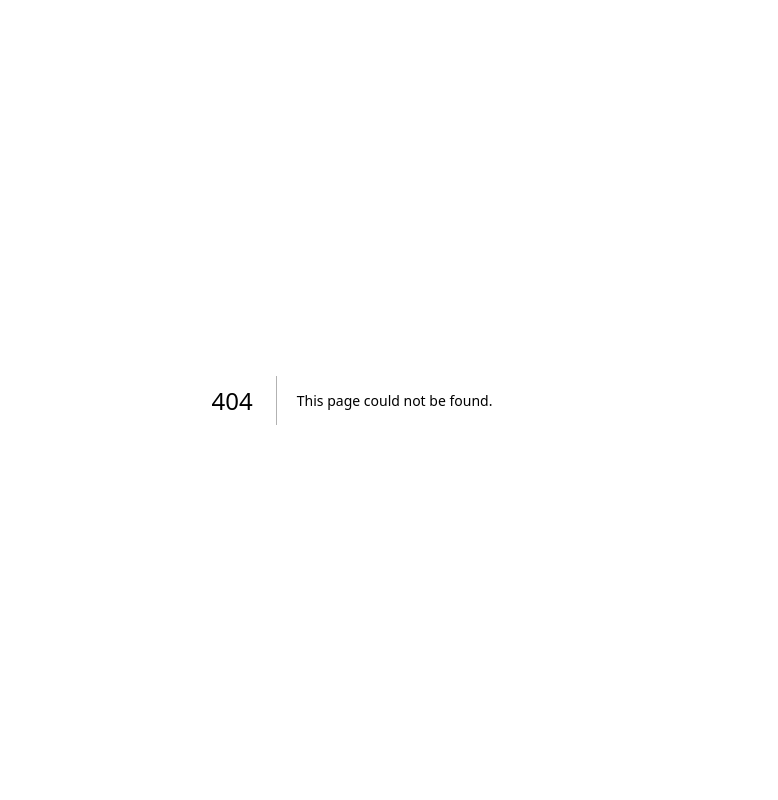
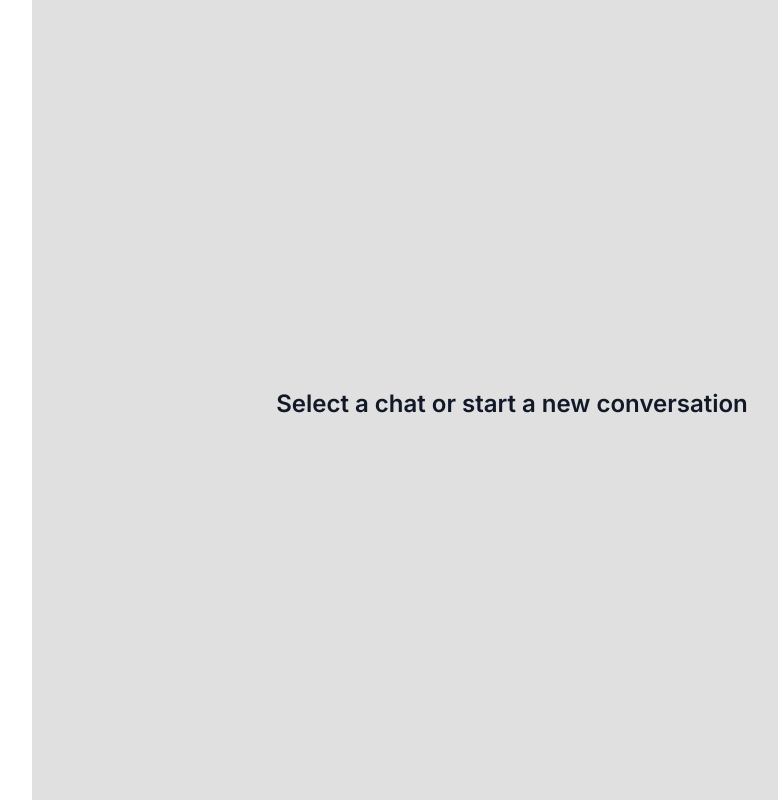
Before and after one commit to maritocuate/messenger, a Next.js app: page /users in a window 1280 px wide. Before the commit this address had no page. Shown: the whole page, without its empty margins (288-1066 px from the left). Built offline with nearby package versions, Linux system fonts and the light colour scheme.

Commit message:
chore: emptystate component

```diff
--- a/app/(site)/components/AuthForm/index.tsx
+++ b/app/(site)/components/AuthForm/index.tsx
@@ -1,6 +1,6 @@
 'use client'
 import './styles.scss'
-import { useCallback, useState } from "react"
+import { useCallback, useEffect, useState } from "react"
 import { BsGithub, BsGoogle } from 'react-icons/bs'
 import { FieldValues, SubmitHandler, useForm } from "react-hook-form"
 
@@ -9,13 +9,22 @@ import Button from '@/app/components/Button'
 import AuthSocialButton from '../AuthSocialButton'
 import axios from 'axios'
 import { toast } from 'react-hot-toast'
-import { signIn } from 'next-auth/react'
+import { signIn, useSession } from 'next-auth/react'
+import { useRouter } from 'next/navigation'
 
 type Variant = 'LOGIN' | 'REGISTER'
 
 const AuthForm = () => {
+    const session = useSession()
+    const router = useRouter()
     const [variant, setVariant] = useState<Variant>('LOGIN')
     const [loading, setLoading] = useState(false)
+
+    useEffect(() => {
+        if(session?.status === 'authenticated') {
+            router.push('/users')
+        }
+    }, [session?.status, router])
 
     const toggleVariant = useCallback(() => {
         if(variant === 'LOGIN') setVariant('REGISTER')
@@ -57,6 +66,7 @@ const AuthForm = () => {
 
         if(variant === 'REGISTER') {
             axios.post('/api/register', data)
+            .then(() => signIn('credentials', data))
             .catch(() => toast.error('Something went wrong!'))
             .finally(() => setLoading(false))
         }
--- /dev/null
+++ b/app/components/EmptyState/index.tsx
@@ -0,0 +1,15 @@
+import './styles.scss'
+
+const EmptyState = () => {
+    return (
+      <div className="emptystate sm:px-6 lg:px-8 lg:py-6">
+        <div className="emptystate--text">
+          <h3 className="mt-2 text-2xl font-semibold text-gray-900">
+            Select a chat or start a new conversation
+          </h3>
+        </div>
+      </div>
+    );
+  }
+
+  export default EmptyState;
--- /dev/null
+++ b/app/components/EmptyState/styles.scss
@@ -0,0 +1,17 @@
+@import '../../index.scss';
+
+.emptystate {
+    display: flex;
+    justify-content: center;
+    align-items: center;
+    padding: 1rem 2rem;
+    height: 100%;
+    background-color: $Grey-Light;
+
+    &--text {
+        display: flex;
+        flex-direction: column;
+        text-align: center;
+        align-items: center;
+    }
+}
--- /dev/null
+++ b/app/context/AuthContext.tsx
@@ -0,0 +1,13 @@
+"use client";
+
+import { SessionProvider } from "next-auth/react"
+
+export interface AuthContextProps {
+  children: React.ReactNode
+}
+
+export default function AuthContext({
+  children
+}: AuthContextProps) {
+  return <SessionProvider>{children}</SessionProvider>
+}
--- a/app/layout.tsx
+++ b/app/layout.tsx
@@ -2,6 +2,7 @@ import './globals.css'
 import type { Metadata } from 'next'
 import { Inter } from 'next/font/google'
 import ToasterContext from './context/ToasterContext'
+import AuthContext from './context/AuthContext'
 
 import './globals.css'
 
@@ -20,8 +21,10 @@ export default function RootLayout({
   return (
     <html lang="en">
       <body className={inter.className}>
-        <ToasterContext />
-        {children}
+        <AuthContext>
+          <ToasterContext />
+          {children}
+        </AuthContext>
       </body>
     </html>
   )
--- /dev/null
+++ b/app/users/page.tsx
@@ -0,0 +1,11 @@
+import EmptyState from '../components/EmptyState'
+
+const People = () => {
+  return (
+    <div className="hidden lg:block lg:pl-80 h-full">
+      <EmptyState />
+    </div>
+   );
+}
+
+export default People
```
Also changed, not shown: middleware.tsx (added, +14 -0 lines).
